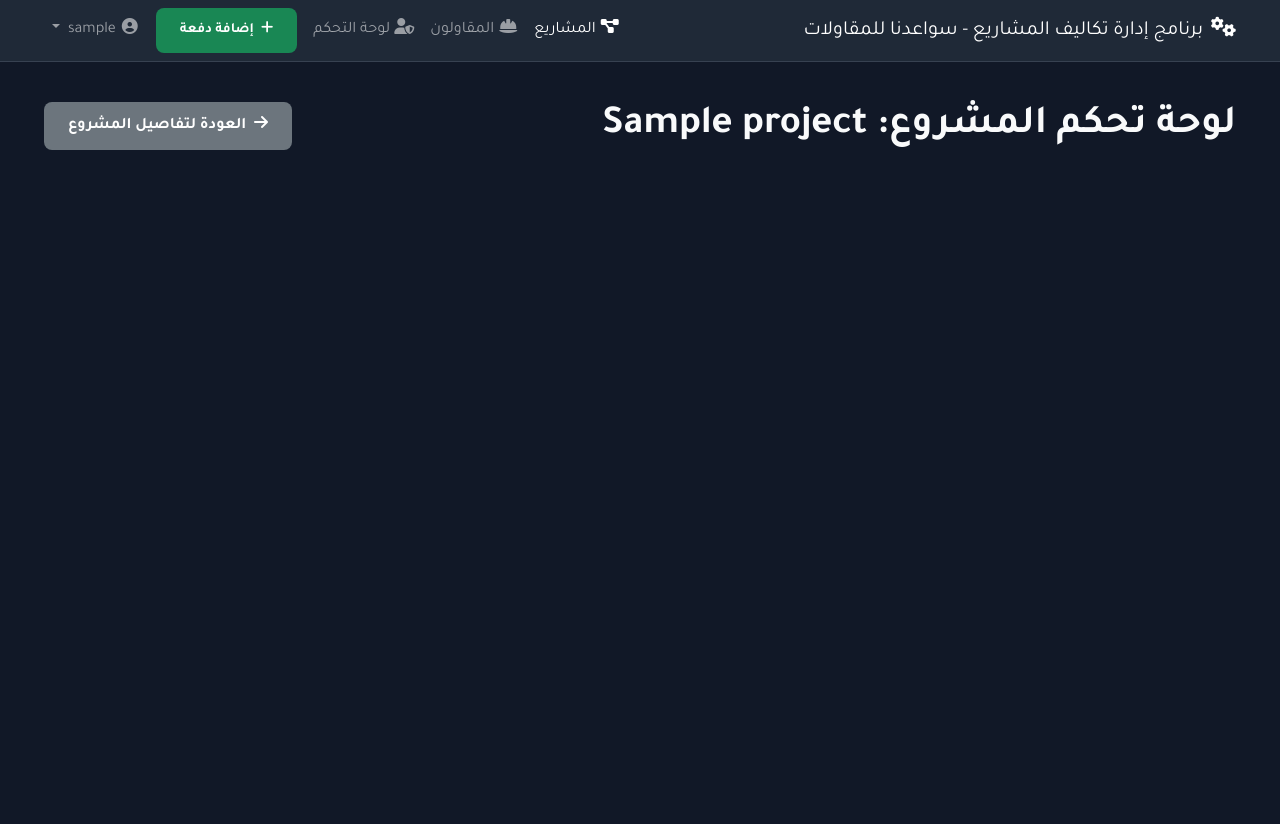
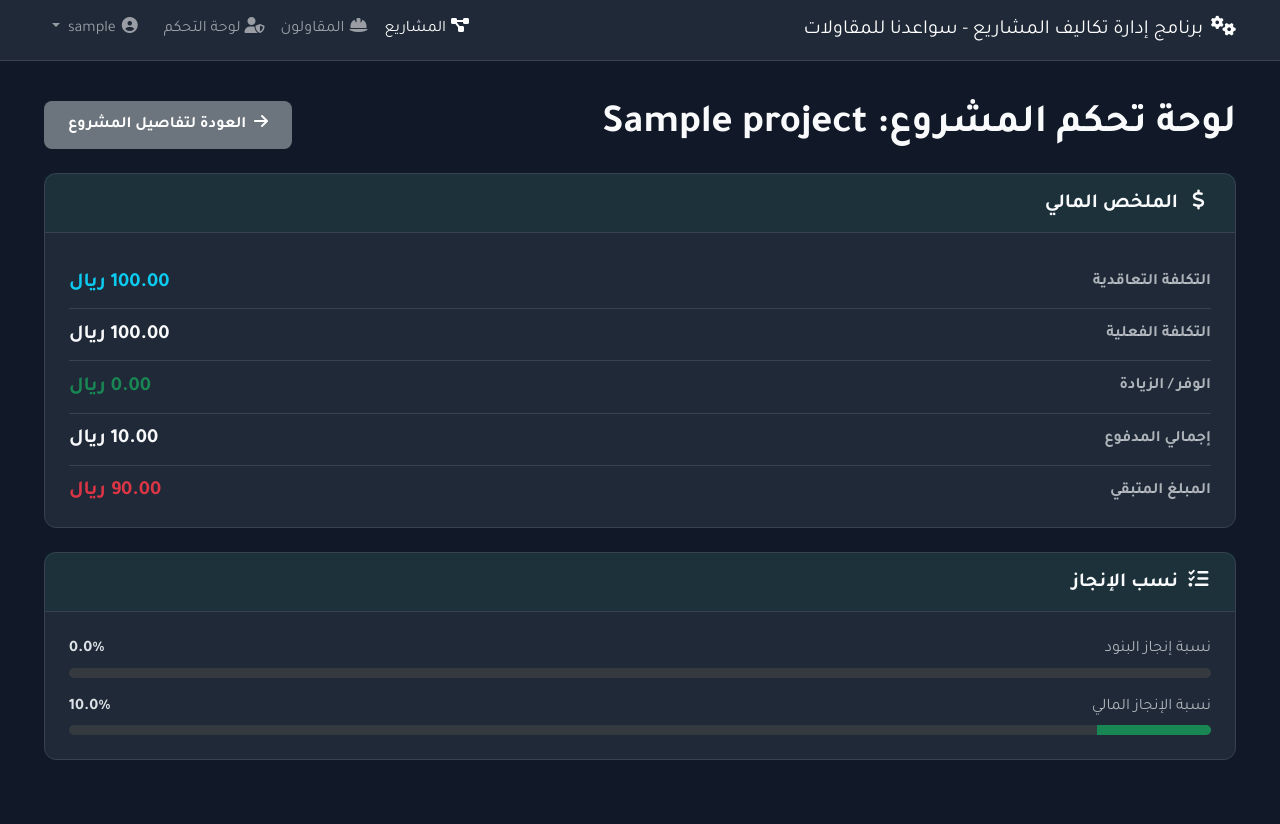
Before and after one commit to ahmedelsawy0003/SawaednaCostApp, a Flask app: page /projects/1/dashboard in a window 1280 px wide. Before the commit the page ends 150 px from the top, so only its background shows below. Run offline with Flask 3, Linux system fonts and the light colour scheme; a user stored in the database is signed in; tables that the repository leaves empty hold one stand-in row (values such as "Sample post").

Commit message:
contractors14

```diff
--- a/templates/layouts/base.html
+++ b/templates/layouts/base.html
@@ -48,14 +48,6 @@
                         </li>
                         {% endif %}
 
-                        {# START: Universal Payment Button #}
-                        <li class="nav-item ms-2">
-                             <button type="button" class="btn btn-success btn-sm" data-bs-toggle="modal" data-bs-target="#addPaymentModal">
-                                <i class="fas fa-plus me-1"></i> إضافة دفعة
-                            </button>
-                        </li>
-                        {# END: Universal Payment Button #}
-
                         <li class="nav-item dropdown ms-2">
                             <a class="nav-link dropdown-toggle" href="#" role="button" data-bs-toggle="dropdown" aria-expanded="false">
                                 <i class="fas fa-user-circle fa-fw me-1"></i>{{ current_user.username }}
@@ -85,11 +77,7 @@
         </div>
     </main>
 
-    {# START: Include Universal Payment Modal #}
-    {% if current_user.is_authenticated %}
-        {% include "partials/_payment_modal.html" %}
-    {% endif %}
-    {# END: Include Universal Payment Modal #}
+    {# تم حذف النافذة المنبثقة من هنا مؤقتاً لإعادة كل شيء لصورته الطبيعية #}
 
     <div class="toast-container position-fixed bottom-0 end-0 p-3">
         {% with messages = get_flashed_messages(with_categories=true) %}
--- a/templates/partials/_payment_modal.html
+++ /dev/null
@@ -1,64 +0,0 @@
-{# Universal Add Payment Modal #}
-<div class="modal fade" id="addPaymentModal" tabindex="-1" aria-labelledby="addPaymentModalLabel" aria-hidden="true">
-    <div class="modal-dialog modal-dialog-centered modal-lg">
-        <div class="modal-content">
-            <div class="modal-header">
-                <h5 class="modal-title" id="addPaymentModalLabel"><i class="fas fa-money-bill-wave me-2"></i>إضافة دفعة جديدة</h5>
-                <button type="button" class="btn-close" data-bs-dismiss="modal" aria-label="Close"></button>
-            </div>
-            <div class="modal-body">
-                <form id="universalPaymentForm" method="POST" action="{{ url_for('payment.add_universal_payment') }}">
-                    <div id="payment-alert" class="alert alert-danger d-none" role="alert"></div>
-
-                    <div class="row g-3">
-                        <div class="col-md-6">
-                            <label for="payment_contractor_id" class="form-label">المقاول</label>
-                            <select id="payment_contractor_id" class="form-select" required>
-                                <option value="" selected disabled>-- اختر مقاول --</option>
-                                {# This will be populated by JavaScript #}
-                            </select>
-                        </div>
-                        <div class="col-md-6">
-                            <label for="payment_project_id" class="form-label">المشروع</label>
-                            <select id="payment_project_id" class="form-select" disabled required>
-                                <option value="" selected disabled>-- اختر مشروع --</option>
-                                {# This will be populated by JavaScript #}
-                            </select>
-                        </div>
-                        <div class="col-md-6">
-                            <label for="payment_item_id" class="form-label">البند</label>
-                            <select id="payment_item_id" class="form-select" disabled required>
-                                <option value="" selected disabled>-- اختر بند --</option>
-                                {# This will be populated by JavaScript #}
-                            </select>
-                        </div>
-                        <div class="col-md-6">
-                            <label for="payment_cost_detail_id" class="form-label">تفصيل التكلفة (المستحق)</label>
-                            <select id="payment_cost_detail_id" name="cost_detail_id" class="form-select" disabled required>
-                                <option value="" selected disabled>-- اختر تفصيل التكلفة --</option>
-                                {# This will be populated by JavaScript #}
-                            </select>
-                        </div>
-                        <hr class="my-3">
-                        <div class="col-md-4">
-                            <label for="payment_amount" class="form-label">المبلغ</label>
-                            <input type="number" step="0.01" id="payment_amount" name="amount" class="form-control" required>
-                        </div>
-                        <div class="col-md-4">
-                            <label for="payment_date" class="form-label">تاريخ الدفعة</label>
-                            <input type="date" id="payment_date" name="payment_date" class="form-control" required>
-                        </div>
-                         <div class="col-md-4">
-                            <label for="payment_description" class="form-label">الوصف (اختياري)</label>
-                            <input type="text" id="payment_description" name="description" class="form-control">
-                        </div>
-                    </div>
-                </form>
-            </div>
-            <div class="modal-footer">
-                <button type="button" class="btn btn-secondary" data-bs-dismiss="modal">إلغاء</button>
-                <button type="submit" form="universalPaymentForm" class="btn btn-primary"><i class="fas fa-save me-1"></i> حفظ الدفعة</button>
-            </div>
-        </div>
-    </div>
-</div>
--- a/templates/partials/_project_summary_cards.html
+++ b/templates/partials/_project_summary_cards.html
@@ -1,63 +1,58 @@
-{# Universal Add Payment Modal #}
-<div class="modal fade" id="addPaymentModal" tabindex="-1" aria-labelledby="addPaymentModalLabel" aria-hidden="true">
-    <div class="modal-dialog modal-dialog-centered modal-lg">
-        <div class="modal-content">
-            <div class="modal-header">
-                <h5 class="modal-title" id="addPaymentModalLabel"><i class="fas fa-money-bill-wave me-2"></i>إضافة دفعة جديدة</h5>
-                <button type="button" class="btn-close" data-bs-dismiss="modal" aria-label="Close"></button>
+<div class="card mb-4">
+    <div class="card-header">
+        <h5 class="mb-0"><i class="fas fa-dollar-sign fa-fw me-2"></i>الملخص المالي</h5>
+    </div>
+    <div class="card-body">
+        {% if current_user.role == 'admin' %}
+        <div class="summary-item">
+            <h6 class="text-muted">التكلفة التعاقدية</h6>
+            <h5 class="text-info mb-0">{{ "{:,.2f}".format(project.total_contract_cost) }} ريال</h5>
+        </div>
+        {% endif %}
+        <div class="summary-item">
+            <h6 class="text-muted">التكلفة الفعلية</h6>
+            <h5 class="text-light mb-0">{{ "{:,.2f}".format(project.total_actual_cost) }} ريال</h5>
             </div>
-            <div class="modal-body">
-                <form id="universalPaymentForm" method="POST" action="{{ url_for('payment.add_universal_payment') }}">
-                    <div id="payment-alert" class="alert alert-danger d-none" role="alert"></div>
+        {% if current_user.role == 'admin' %}
+        <div class="summary-item">
+            <h6 class="text-muted">الوفر / الزيادة</h6>
+            <h5 class="mb-0 {{ "text-success" if project.total_savings >= 0 else "text-danger" }}">
+                {{ "{:,.2f}".format(project.total_savings) }} ريال
+            </h5>
+        </div>
+        {% endif %}
+        <div class="summary-item">
+            <h6 class="text-muted">إجمالي المدفوع</h6>
+            <h5 class="text-light mb-0">{{ "{:,.2f}".format(project.total_paid_amount) }} ريال</h5>
+        </div>
+        <div class="summary-item">
+            <h6 class="text-muted">المبلغ المتبقي</h6>
+            <h5 class="text-danger mb-0">{{ "{:,.2f}".format(project.total_remaining_amount) }} ريال</h5>
+        </div>
+    </div>
+</div>
 
-                    <div class="row g-3">
-                        <div class="col-md-6">
-                            <label for="payment_contractor_id" class="form-label">المقاول</label>
-                            <select id="payment_contractor_id" class="form-select" required>
-                                <option value="" selected disabled>-- اختر مقاول --</option>
-                                {# This will be populated by JavaScript #}
-                            </select>
-                        </div>
-                        <div class="col-md-6">
-                            <label for="payment_project_id" class="form-label">المشروع</label>
-                            <select id="payment_project_id" class="form-select" disabled required>
-                                <option value="" selected disabled>-- اختر مشروع --</option>
-                                {# This will be populated by JavaScript #}
-                            </select>
-                        </div>
-                        <div class="col-md-6">
-                            <label for="payment_item_id" class="form-label">البند</label>
-                            <select id="payment_item_id" class="form-select" disabled required>
-                                <option value="" selected disabled>-- اختر بند --</option>
-                                {# This will be populated by JavaScript #}
-                            </select>
-                        </div>
-                        <div class="col-md-6">
-                            <label for="payment_cost_detail_id" class="form-label">تفصيل التكلفة (المستحق)</label>
-                            <select id="payment_cost_detail_id" name="cost_detail_id" class="form-select" disabled required>
-                                <option value="" selected disabled>-- اختر تفصيل التكلفة --</option>
-                                {# This will be populated by JavaScript #}
-                            </select>
-                        </div>
-                        <hr class="my-3">
-                        <div class="col-md-4">
-                            <label for="payment_amount" class="form-label">المبلغ</label>
-                            <input type="number" step="0.01" id="payment_amount" name="amount" class="form-control" required>
-                        </div>
-                        <div class="col-md-4">
-                            <label for="payment_date" class="form-label">تاريخ الدفعة</label>
-                            <input type="date" id="payment_date" name="payment_date" class="form-control" required>
-                        </div>
-                         <div class="col-md-4">
-                            <label for="payment_description" class="form-label">الوصف (اختياري)</label>
-                            <input type="text" id="payment_description" name="description" class="form-control">
-                        </div>
-                    </div>
-                </form>
+<div class="card mb-4">
+    <div class="card-header">
+        <h5 class="mb-0"><i class="fas fa-tasks fa-fw me-2"></i>نسب الإنجاز</h5>
+    </div>
+    <div class="card-body">
+        <div class="mb-3">
+            <div class="d-flex justify-content-between mb-1">
+                <span class="text-muted">نسبة إنجاز البنود</span>
+                <span class="fw-bold">{{ "{:.1f}%".format(project.completion_percentage) }}</span>
             </div>
-            <div class="modal-footer">
-                <button type="button" class="btn btn-secondary" data-bs-dismiss="modal">إلغاء</button>
-                <button type="submit" form="universalPaymentForm" class="btn btn-primary"><i class="fas fa-save me-1"></i> حفظ الدفعة</button>
+            <div class="progress" style="height: 10px;">
+                <div class="progress-bar bg-primary" role="progressbar" style="width: {{ project.completion_percentage }}%" aria-valuenow="{{ project.completion_percentage }}" aria-valuemin="0" aria-valuemax="100"></div>
+            </div>
+        </div>
+        <div>
+            <div class="d-flex justify-content-between mb-1">
+                <span class="text-muted">نسبة الإنجاز المالي</span>
+                <span class="fw-bold">{{ "{:.1f}%".format(project.financial_completion_percentage) }}</span>
+            </div>
+            <div class="progress" style="height: 10px;">
+                <div class="progress-bar bg-success" role="progressbar" style="width: {{ project.financial_completion_percentage }}%" aria-valuenow="{{ project.financial_completion_percentage }}" aria-valuemin="0" aria-valuemax="100"></div>
             </div>
         </div>
     </div>
```
Also changed, not shown: app/routes/api_routes.py (deleted, +0 -78 lines).
